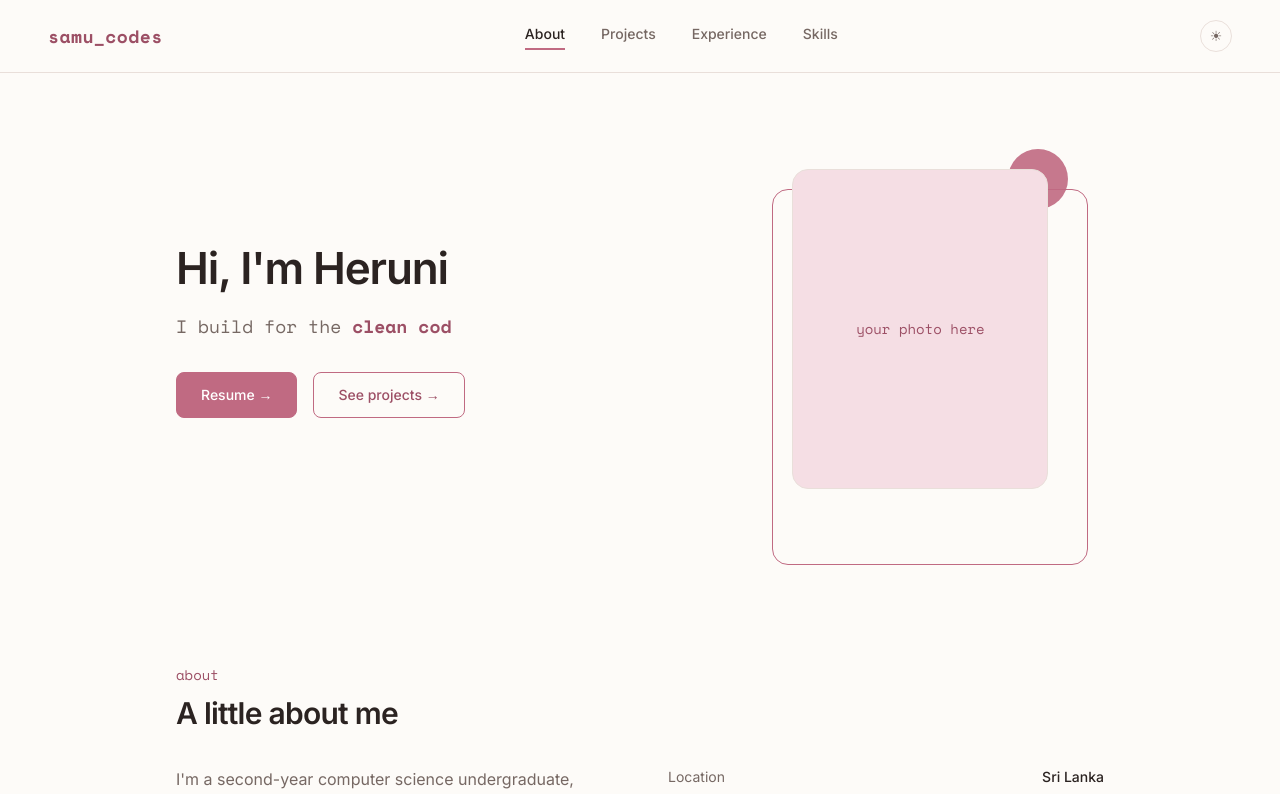
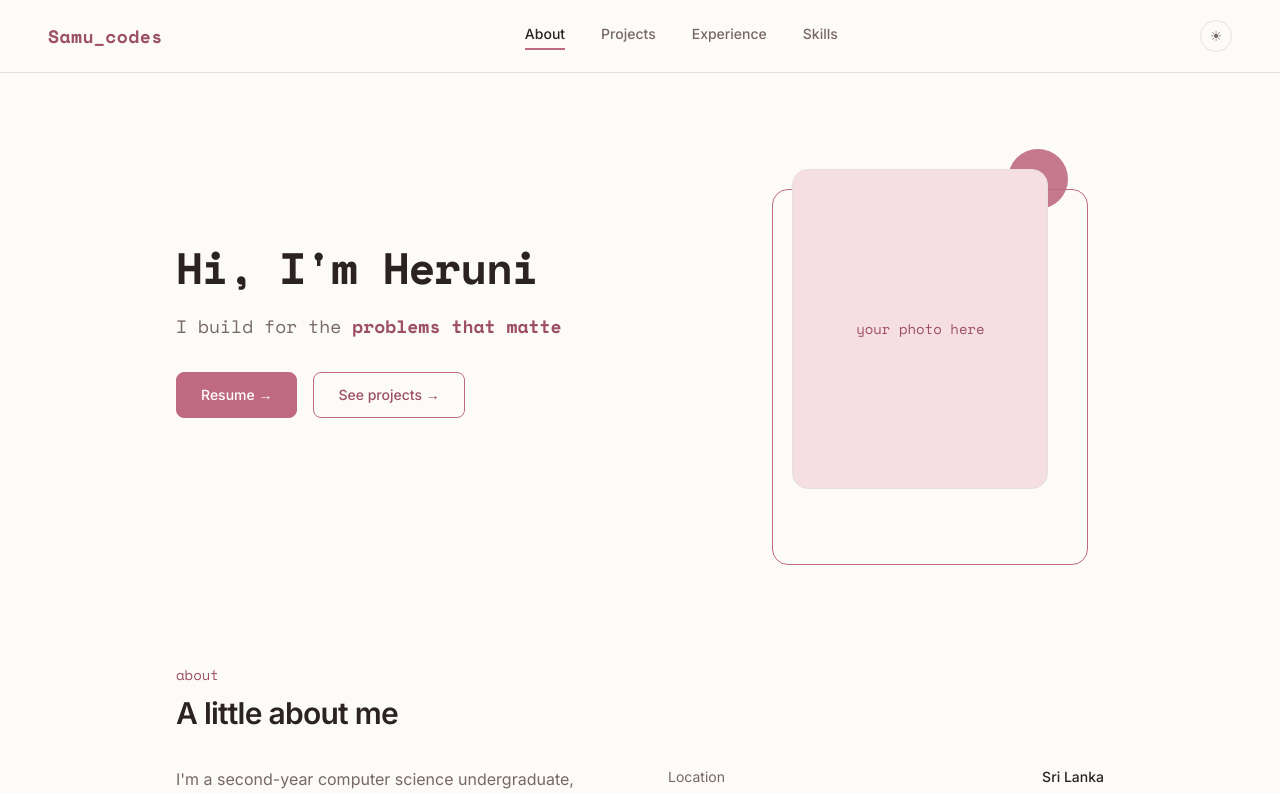
Before and after one commit to heruni99/portfolio, a React (Vite) app: page / in a window 1280 px wide. Shown: the top 794 px of the page. Built offline with nearby package versions, Linux system fonts and the light colour scheme; some icons are missing; the HTML template or start-up script is replaced by a standard one.

Commit message:
add hero section styles Main title morphing from ASCII/glitch symbols to name and Subtitle cycling roles with typing and deleting animation.

```diff
--- /dev/null
+++ b/src/components/AsciiMorphText.tsx
@@ -0,0 +1,67 @@
+import React, { useEffect, useState } from "react";
+
+interface AsciiMorphTextProps {
+  text: string;
+  className?: string;
+}
+
+const MORPH_CHARS = "!<>-_\\/[]{}—=+*^?#________";
+
+export const AsciiMorphText: React.FC<AsciiMorphTextProps> = ({ text, className = "" }) => {
+  const [displayedChars, setDisplayedChars] = useState<string[]>(() => text.split(""));
+
+  useEffect(() => {
+    const chars = text.split("");
+    setDisplayedChars(chars.map((char) => (char === " " ? " " : MORPH_CHARS[Math.floor(Math.random() * MORPH_CHARS.length)])));
+
+    const timeouts: ReturnType<typeof setTimeout>[] = [];
+
+    chars.forEach((targetChar, index) => {
+      if (targetChar === " ") {
+        setDisplayedChars((prev) => {
+          const next = [...prev];
+          next[index] = " ";
+          return next;
+        });
+        return;
+      }
+
+      const delay = index * 100; // Staggered reveal per letter
+      const iterations = 10;
+      const stepDuration = 50; // Random character change interval
+
+      for (let i = 0; i <= iterations; i++) {
+        const timeout = setTimeout(() => {
+          setDisplayedChars((prev) => {
+            const next = [...prev];
+            if (i === iterations) {
+              next[index] = targetChar;
+            } else {
+              const randomChar = MORPH_CHARS[Math.floor(Math.random() * MORPH_CHARS.length)];
+              next[index] = randomChar;
+            }
+            return next;
+          });
+        }, delay + i * stepDuration);
+
+        timeouts.push(timeout);
+      }
+    });
+
+    return () => {
+      timeouts.forEach(clearTimeout);
+    };
+  }, [text]);
+
+  return (
+    <span className={`inline-flex flex-wrap font-mono ${className}`}>
+      {displayedChars.map((char, idx) => (
+        <span key={`${char}-${idx}`} className="inline-block transition-all duration-75">
+          {char === " " ? "\u00A0" : char}
+        </span>
+      ))}
+    </span>
+  );
+};
+
+export default AsciiMorphText;
--- a/src/components/Header.tsx
+++ b/src/components/Header.tsx
@@ -31,7 +31,7 @@ export default function Header() {
   return (
     <header className="sticky top-0 z-50 flex items-center justify-between border-b border-line bg-bg/90 px-12 py-5 backdrop-blur-sm max-md:flex-wrap max-md:gap-3 max-md:px-6">
       <a href="#hero" className="font-mono text-lg font-bold tracking-wide text-roseDeep">
-        samu_codes
+        Samu_codes
       </a>
       <nav className="flex items-center gap-9 max-md:order-3 max-md:w-full max-md:justify-center max-md:gap-5">
         {navItems.map((item) => (
--- a/src/components/Hero.tsx
+++ b/src/components/Hero.tsx
@@ -1,48 +1,17 @@
-import { useEffect, useState } from "react";
+import AsciiMorphText from "./AsciiMorphText";
+import TypewriterCarousel from "./TypewriterCarousel";
 
-const roles = ["web.", "problems that matter.", "clean code.", "the next opportunity."];
+const rolesList = ["web.", "problems that matter.", "clean code.", "the next opportunity."];
 
 export default function Hero() {
-  const [text, setText] = useState("");
-
-  useEffect(() => {
-    let roleIndex = 0;
-    let charIndex = 0;
-    let deleting = false;
-    let timeoutId: ReturnType<typeof setTimeout>;
-
-    const tick = () => {
-      const word = roles[roleIndex];
-      if (!deleting) {
-        charIndex++;
-        setText(word.slice(0, charIndex));
-        if (charIndex === word.length) {
-          deleting = true;
-          timeoutId = setTimeout(tick, 1400);
-          return;
-        }
-      } else {
-        charIndex--;
-        setText(word.slice(0, charIndex));
-        if (charIndex === 0) {
-          deleting = false;
-          roleIndex = (roleIndex + 1) % roles.length;
-        }
-      }
-      timeoutId = setTimeout(tick, deleting ? 40 : 70);
-    };
-
-    tick();
-    return () => clearTimeout(timeoutId);
-  }, []);
-
   return (
     <section id="hero" className="mx-auto grid max-w-5xl grid-cols-[1.15fr_0.85fr] items-center gap-16 px-12 py-24 max-md:grid-cols-1 max-md:px-6 max-md:py-14">
       <div>
-        <h1 className="mb-4 text-[44px] font-semibold leading-tight tracking-tight">Hi, I'm Heruni</h1>
+        <h1 className="mb-4 text-[44px] font-semibold leading-tight tracking-tight">
+          <AsciiMorphText text="Hi, I'm Heruni" />
+        </h1>
         <div className="mb-8 min-h-[26px] font-mono text-lg text-inkSoft">
-          I build for the <span className="font-bold text-roseDeep">{text}</span>
-          <span className="animate-blink ml-0.5 inline-block h-5 w-2 -translate-y-0.5 bg-rose align-middle" />
+          I build for the <TypewriterCarousel roles={rolesList} className="font-bold text-roseDeep" />
         </div>
         <div className="flex gap-4">
           <a href="#" className="rounded-lg border border-rose bg-rose px-6 py-3 text-sm font-medium text-white hover:bg-roseDeep">
@@ -55,7 +24,7 @@ export default function Hero() {
       </div>
       <div className="relative justify-self-center max-md:order-first max-md:mb-6">
         <div className="absolute -left-5 top-5 -z-10 h-[376px] w-[316px] rounded-2xl border border-rose" />
-        <div className="absolute -right-5 -top-5 -z-10 h-15 w-15 rounded-full bg-rose opacity-90" style={{ height: 60, width: 60 }} />
+        <div className="absolute -right-5 -top-5 -z-10 rounded-full bg-rose opacity-90" style={{ height: 60, width: 60 }} />
         <div className="flex h-80 w-64 items-center justify-center overflow-hidden rounded-2xl border border-line bg-roseWash p-5 text-center font-mono text-sm text-roseDeep">
           your photo here
           {/* Replace this div's children with: <img src="/your-photo.jpg" alt="Heruni" className="h-full w-full rounded-2xl object-cover" /> */}
--- /dev/null
+++ b/src/components/TypewriterCarousel.tsx
@@ -0,0 +1,68 @@
+import React, { useEffect, useState } from "react";
+
+interface TypewriterCarouselProps {
+  roles: string[];
+  typingSpeed?: number;
+  deletingSpeed?: number;
+  pauseDuration?: number;
+  className?: string;
+}
+
+export const TypewriterCarousel: React.FC<TypewriterCarouselProps> = ({
+  roles,
+  typingSpeed = 70,
+  deletingSpeed = 40,
+  pauseDuration = 2000,
+  className = "",
+}) => {
+  const [displayText, setDisplayText] = useState("");
+
+  useEffect(() => {
+    if (!roles || roles.length === 0) return;
+
+    let roleIndex = 0;
+    let charIndex = 0;
+    let isDeleting = false;
+    let timeoutId: ReturnType<typeof setTimeout>;
+
+    const tick = () => {
+      const currentRole = roles[roleIndex];
+
+      if (!isDeleting) {
+        charIndex++;
+        setDisplayText(currentRole.slice(0, charIndex));
+
+        if (charIndex === currentRole.length) {
+          isDeleting = true;
+          timeoutId = setTimeout(tick, pauseDuration);
+          return;
+        }
+        timeoutId = setTimeout(tick, typingSpeed);
+      } else {
+        charIndex--;
+        setDisplayText(currentRole.slice(0, charIndex));
+
+        if (charIndex === 0) {
+          isDeleting = false;
+          roleIndex = (roleIndex + 1) % roles.length;
+          timeoutId = setTimeout(tick, 300);
+          return;
+        }
+        timeoutId = setTimeout(tick, deletingSpeed);
+      }
+    };
+
+    tick();
+
+    return () => clearTimeout(timeoutId);
+  }, [roles, typingSpeed, deletingSpeed, pauseDuration]);
+
+  return (
+    <span className={`inline-flex items-center font-mono ${className}`}>
+      <span>{displayText}</span>
+      <span className="animate-blink ml-1 inline-block h-5 w-2 bg-rose align-middle" />
+    </span>
+  );
+};
+
+export default TypewriterCarousel;
--- /dev/null
+++ b/src/components/section/About.tsx
@@ -0,0 +1,56 @@
+import React from "react";
+import AsciiMorphText from "../AsciiMorphText";
+import TypewriterCarousel from "../TypewriterCarousel";
+
+const rolesList = [
+  "Software Engineer",
+  "Full-Stack Developer",
+  "React & TypeScript Enthusiast",
+  "Problem Solver",
+];
+
+export const AboutSection: React.FC = () => {
+  return (
+    <section id="hero" className="mx-auto grid max-w-5xl grid-cols-[1.15fr_0.85fr] items-center gap-16 px-12 py-24 max-md:grid-cols-1 max-md:px-6 max-md:py-14">
+      <div>
+        <h1 className="mb-4 text-[44px] font-semibold leading-tight tracking-tight text-ink">
+          <AsciiMorphText text="Hi, I'm Heruni" />
+        </h1>
+        <div className="mb-8 min-h-[26px] font-mono text-lg text-inkSoft">
+          I am a{" "}
+          <TypewriterCarousel
+            roles={rolesList}
+            className="font-bold text-roseDeep"
+          />
+        </div>
+        <div className="flex gap-4">
+          <a
+            href="#"
+            className="rounded-lg border border-rose bg-rose px-6 py-3 text-sm font-medium text-white transition-colors hover:bg-roseDeep"
+          >
+            Resume →
+          </a>
+          <a
+            href="#projects"
+            className="rounded-lg border border-rose px-6 py-3 text-sm font-medium text-roseDeep transition-colors hover:bg-roseWash"
+          >
+            See projects →
+          </a>
+        </div>
+      </div>
+
+      <div className="relative justify-self-center max-md:order-first max-md:mb-6">
+        <div className="absolute -left-5 top-5 -z-10 h-[376px] w-[316px] rounded-2xl border border-rose" />
+        <div
+          className="absolute -right-5 -top-5 -z-10 rounded-full bg-rose opacity-90"
+          style={{ height: 60, width: 60 }}
+        />
+        <div className="flex h-80 w-64 items-center justify-center overflow-hidden rounded-2xl border border-line bg-roseWash p-5 font-mono text-sm text-roseDeep shadow-sm">
+          your photo here
+        </div>
+      </div>
+    </section>
+  );
+};
+
+export default AboutSection;
--- /dev/null
+++ b/vite.config.d.ts
@@ -0,0 +1,2 @@
+declare const _default: import("vite").UserConfig;
+export default _default;
--- /dev/null
+++ b/vite.config.js
@@ -0,0 +1,5 @@
+import { defineConfig } from "vite";
+import react from "@vitejs/plugin-react";
+export default defineConfig({
+    plugins: [react()],
+});
```
Also changed, not shown: 2 other files (tests, documents, lock files or other folders).
